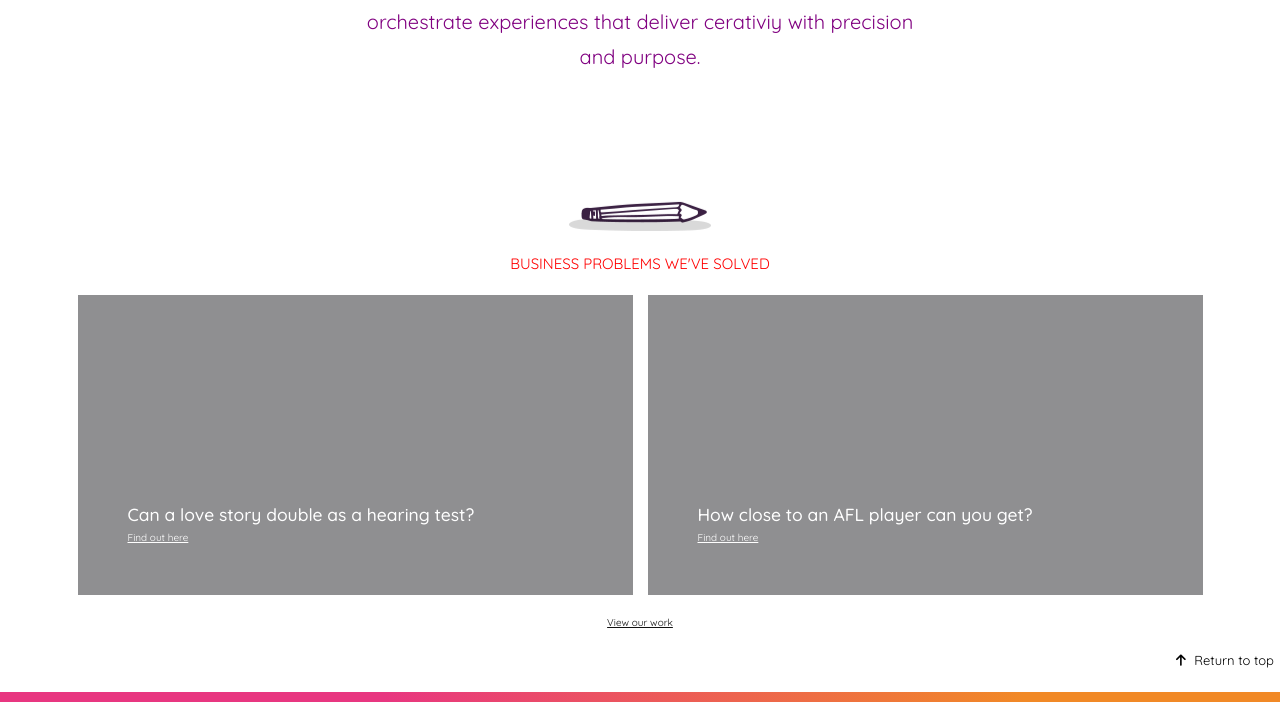
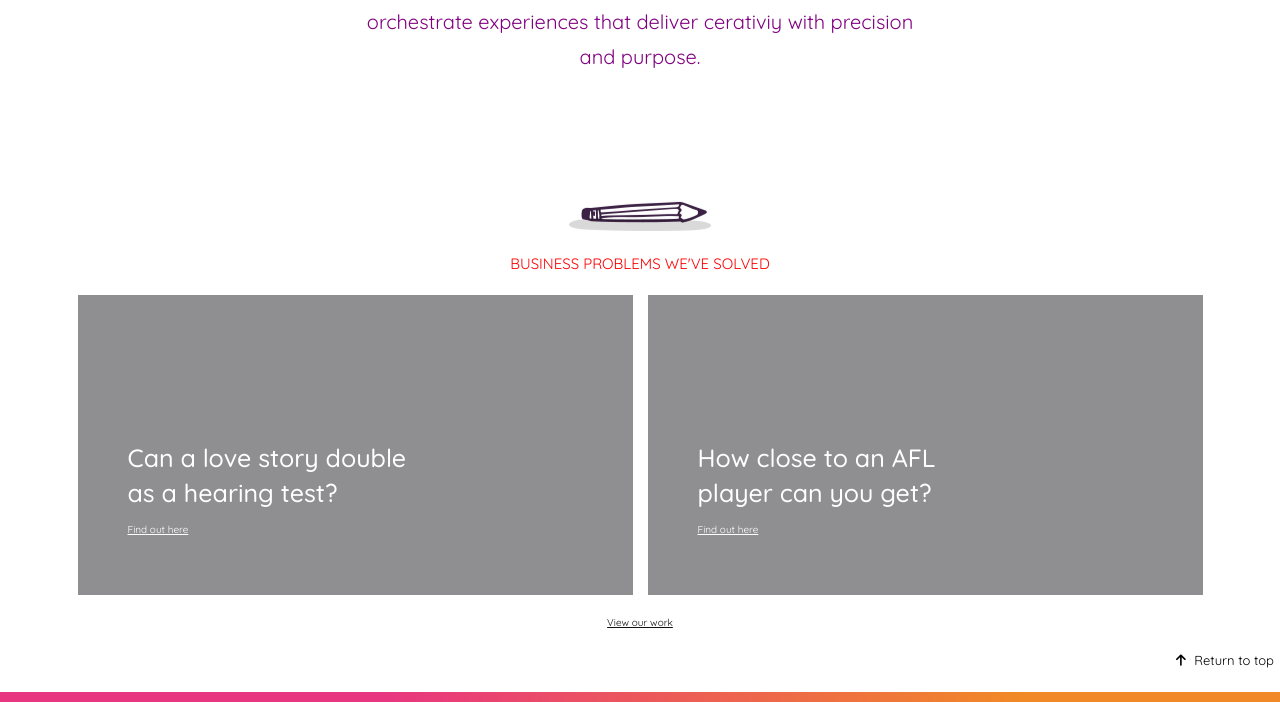
Before and after one commit to bloroque/bolzano-stenny, a plain HTML site: page index.html in a window 1280 px wide. Shown: the part 1558-2260 px from the top of the page. Drawn offline with nearby package versions, Linux system fonts and the light colour scheme.

Commit message:
Fix footer stylze

```diff
--- a/styles/sectionThree.css
+++ b/styles/sectionThree.css
@@ -22,6 +22,13 @@
     justify-content: flex-end;
     margin-bottom: 20px;
     margin-top: 20px;
+    line-height: 30px;
+}
+
+.card-section h3 {
+    font-size: 25px;
+    width: 300px;
+    line-height: 35px;
 }
 
 .card-section a, .section-view a {
```
